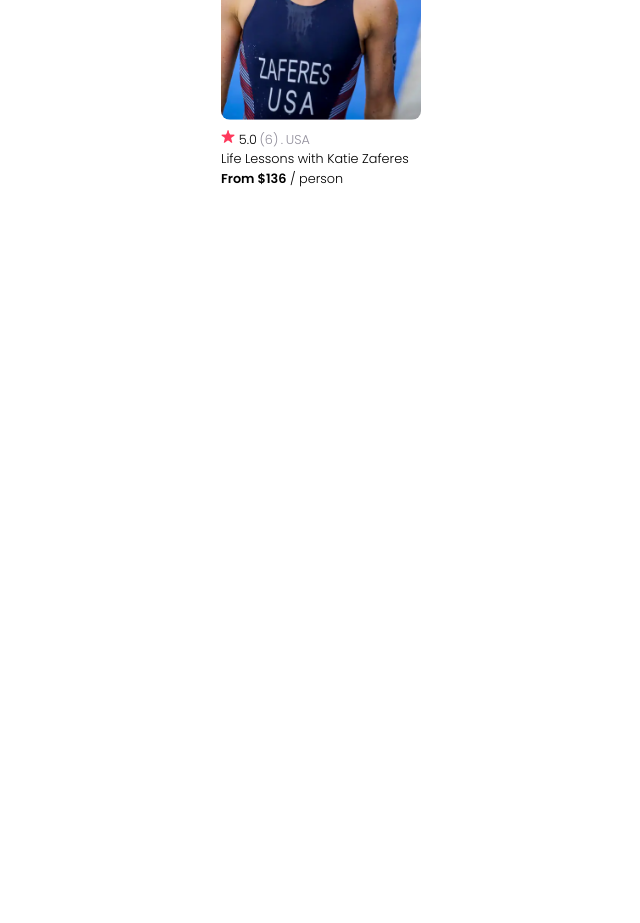
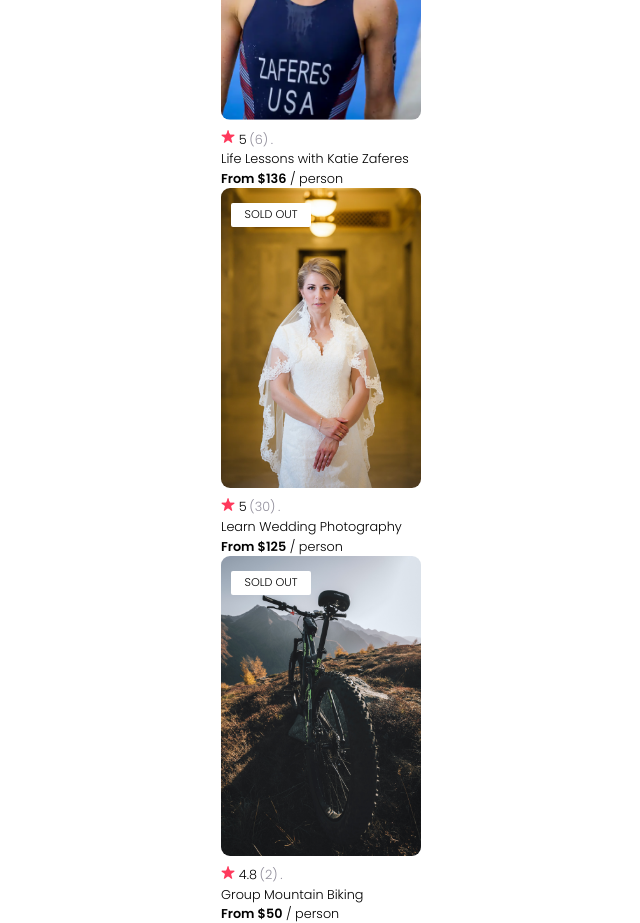
Before and after one commit to prashantbhudwal/proj__airbnbClone-guided, a React (Vite) app: page / in a window 1280 px wide. Shown: the part 180-1103 px from the top of the page, without its empty margins (319-959 px from the left). Before the commit the page ends 800 px from the top, so only its background shows below. Built offline with nearby package versions, Linux system fonts and the light colour scheme.

Commit message:
Render the card array with map

```diff
--- a/src/App.tsx
+++ b/src/App.tsx
@@ -2,24 +2,26 @@
 import Card from "./Components/Card/Card";
 import Hero from "./Components/Hero/Hero";
 import Navbar from "./Components/Navbar/Navbar";
+import guide from "./data";
 
-const guide = [{
-  img: "katie-zaferes.png",
-  rating: "5.0",
-  reviewCount: 6,
-  country: "USA",
-  title: "Life Lessons with Katie Zaferes",
-  price: 136
-}];
-
+// const guide = [{
+//   img: "katie-zaferes.png",
+//   rating: "5.0",
+//   reviewCount: 6,
+//   country: "USA",
+//   title: "Life Lessons with Katie Zaferes",
+//   price: 136
+// }];
 
 const App = function () {
+  const cardArray = guide.map((guide) => <Card guideData={guide} />);
+
   return (
     <>
       {/* <Navbar /> */}
       <div className="app-container">
         {/* <Hero /> */}
-        <Card guideData={guide[0]}/>
+        {cardArray}
       </div>
     </>
   );
--- a/src/Components/Card/Card.tsx
+++ b/src/Components/Card/Card.tsx
@@ -5,7 +5,7 @@
     <div className="card-container">
       <div className="card__img-container">
         <img
-          src={`/src/assets/images/${guideData.img}`}
+          src={`/src/assets/images/${guideData.coverImg}`}
           alt=""
           className="card__img"
         />
@@ -15,8 +15,10 @@
         <div className="ratings-container">
           <div className="rating__starIcon"></div>
           <p className="star-rating">
-            {guideData.rating}
-            <span className="ratings__quantity">({guideData.reviewCount})</span>
+            {guideData.stats.rating}
+            <span className="ratings__quantity">
+              ({guideData.stats.reviewCount})
+            </span>
             <span className="dot">.</span>
             <span className="location">{guideData.country}</span>
           </p>
--- /dev/null
+++ b/src/data.tsx
@@ -0,0 +1,44 @@
+export default [
+  {
+    id: 1,
+    title: "Life Lessons with Katie Zaferes",
+    description:
+      'I will share with you what I call "Positively Impactful Moments of Disappointment." Throughout my career, many of my highest moments only came after setbacks and losses. But learning from those difficult moments is what gave me the ability to rise above them and reach my goals.',
+    price: 136,
+    coverImg: "katie-zaferes.png",
+    stats: {
+      rating: 5.0,
+      reviewCount: 6,
+    },
+    location: "Online",
+    openSpots: 0,
+  },
+  {
+    id: 2,
+    title: "Learn Wedding Photography",
+    description:
+      "Interested in becoming a wedding photographer? For beginner and experienced photographers alike, join us in learning techniques required to leave the happy couple with memories that'll last a lifetime.",
+    price: 125,
+    coverImg: "wedding-photography.png",
+    stats: {
+      rating: 5.0,
+      reviewCount: 30,
+    },
+    location: "Online",
+    openSpots: 27,
+  },
+  {
+    id: 3,
+    title: "Group Mountain Biking",
+    description:
+      "Experience the beautiful Norwegian landscape and meet new friends all while conquering rugged terrain on your mountain bike. (Bike provided!)",
+    price: 50,
+    coverImg: "mountain-bike.png",
+    stats: {
+      rating: 4.8,
+      reviewCount: 2,
+    },
+    location: "Norway",
+    openSpots: 3,
+  },
+];
```
Also changed, not shown: src/assets/images/mountain-bike.png (added), src/assets/images/wedding-photography.png (added).
